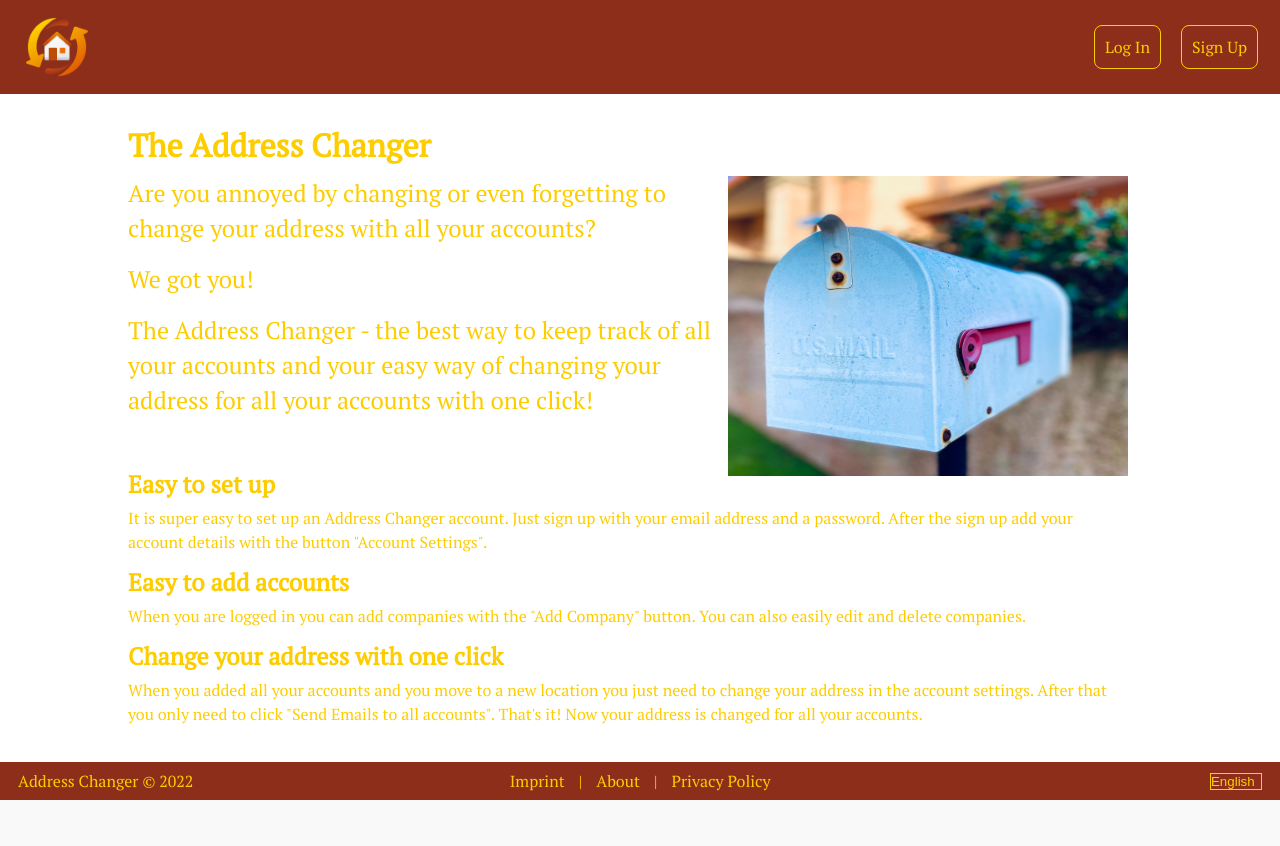
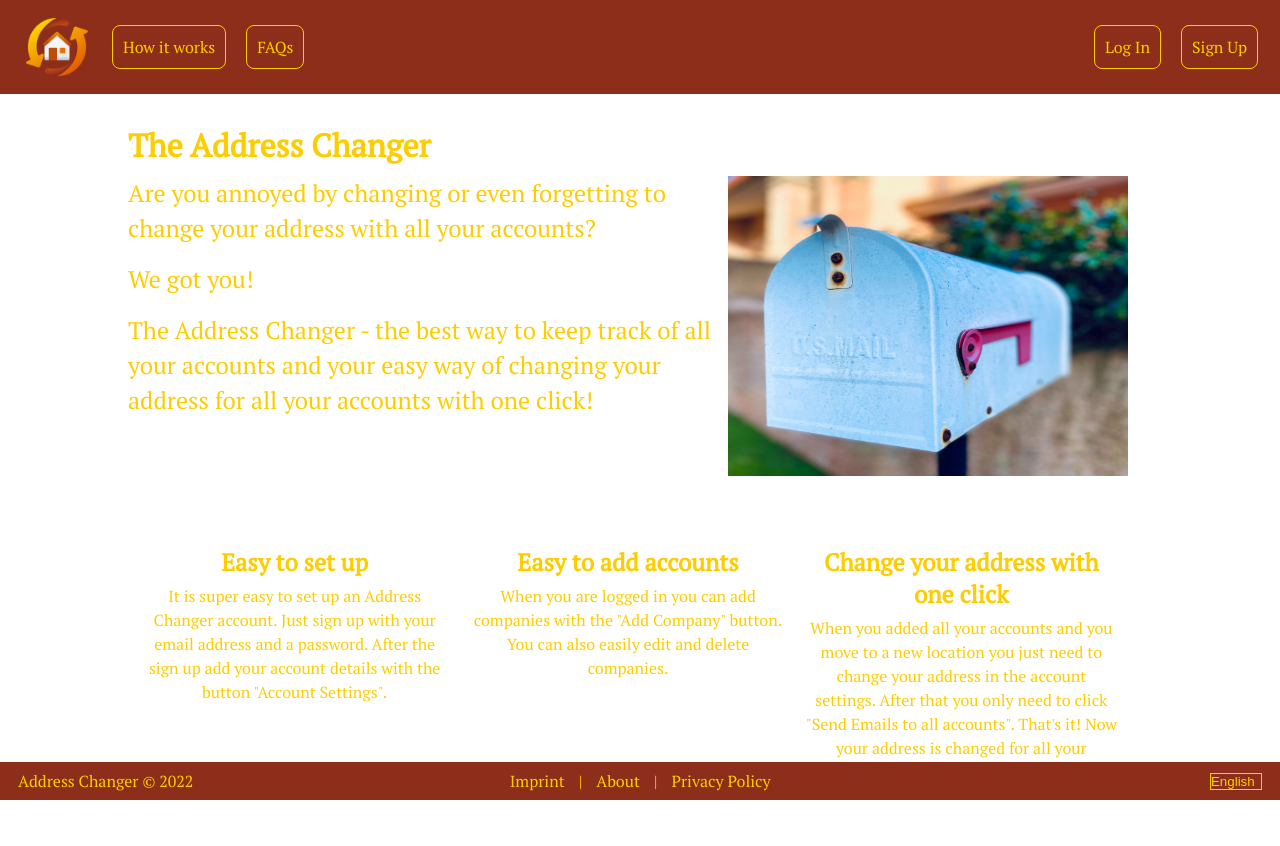
Before and after one commit to Melvin2306/id_19_responsive_design, a Flask app: page / in a window 1280 px wide. Before the commit the page ends 800 px from the top, so only its background shows below. Run offline with Flask 2, Linux system fonts and the light colour scheme.

Commit message:
Columns in root

```diff
--- a/app/static/css/base.css
+++ b/app/static/css/base.css
@@ -270,7 +270,7 @@ select.langselect option{
     #hamMenuContent {
         left: 0;
     }
-    #faq-button,#hiw-button {
+    #faq-button_ham,#hiw-button_ham {
         max-height: 5px;
         border-radius: 5px;
         padding: 5px;
@@ -283,10 +283,13 @@ select.langselect option{
         background-color: transparent;
         transition: border-color 0.7s, background-color 0.7s, color 0.7s;
     }
-    #faq-button:hover,#hiw-button:hover {
+    #faq-button_ham:hover,#hiw-button_ham:hover {
         background-color: var(--clr-secondary);
         border-color: transparent;
         color: var(--clr-primary);
+    }
+    #faq-button,#hiw-button {
+        display: none;
     }
 }
 
--- a/app/static/css/simple_pages/root.css
+++ b/app/static/css/simple_pages/root.css
@@ -33,6 +33,25 @@ p {
     font-size: 24px;
 }
 
+#rootpage {
+    display: flex;
+    flex-flow: row wrap;
+    align-items: center;
+}
+
+.columns {
+    padding: 10px 0;
+    width: 100%;
+    display: flex;
+    flex-flow: row wrap;
+}
+
+.columns > section {
+    flex: 1 1 120px;
+    margin: 10px;
+    text-align: center;
+}
+
 @media (max-width:1024px) {
     #mailbox_image {
         width: 300px;
--- a/app/templates/base.html
+++ b/app/templates/base.html
@@ -37,17 +37,27 @@
                             <img src="{{ url_for('static', filename='images/icon.png') }}" alt="adress-changer logo" id="logo_guest">
                         </a>
                     {% endif %}
+
                     <div class="dropdown" id="hamMenu">
                         <div class="dropdown-content" id="hamMenuContent">
-                            <a class ="button" id="hiw-button" href="{{ url_for('simple_pages.how_it_works') }}">
+                            <a class ="button" id="hiw-button_ham" href="{{ url_for('simple_pages.how_it_works') }}">
                                 How it works
                             </a>
-                            <a class ="button" id="faq-button" href="{{ url_for('simple_pages.faq') }}">
+                            <a class ="button" id="faq-button_ham" href="{{ url_for('simple_pages.faq') }}">
                                 FAQs
                             </a>
                         </div>
                     </div>
+
+                    <a class ="button" id="hiw-button" href="{{ url_for('simple_pages.how_it_works') }}">
+                        How it works
+                    </a>
+                    <a class ="button" id="faq-button" href="{{ url_for('simple_pages.faq') }}">
+                        FAQs
+                    </a>
+
                     <div id="placeholder"></div>
+
                     {% if current_user.is_authenticated %}
                         <a class ="button" id="settings" href="{{ url_for('users.get_settings', user_id=current_user.id) }}">
                             Account Settings
--- a/app/templates/simple_pages/root.html
+++ b/app/templates/simple_pages/root.html
@@ -10,7 +10,7 @@
 
 
 
-
+<div id="rootpage">
     <h1>
         The Address Changer
     </h1>
@@ -30,10 +30,11 @@
         </p>
     </div>
 
-<div id="text_lower">
-<h2 class="p_lower h2_lower">Easy to set up</h2>
+    <div class="columns">
+        <section class="text_lower" id="column1">
+            <h2>Easy to set up</h2>
 
-<p class="p_lower">
+            <p>
                 It is super easy to set up an Address Changer account.
                 Just
                 <a class ="link" id="signup" href="{{ url_for('users.get_signup') }}">
@@ -42,20 +43,26 @@
                 with your email address and a password.
                 After the sign up add your account details with the button "Account Settings".
             </p>
+        </section>
 
+        <section class="text_lower" id="column2">
             <h2>Easy to add accounts</h2>
 
-<p class="p_lower">
+            <p>
                 When you are logged in you can add companies with the "Add Company" button.
                 You can also easily edit and delete companies.
             </p>
+        </section>
 
-<h2 class="p_lower h2_lower">Change your address with one click</h2>
+        <section class="text_lower" id="column3">
+            <h2>Change your address with one click</h2>
 
-<p class="p_lower">
+            <p>
                 When you added all your accounts and you move to a new location you just need to change your address in the account settings.
                 After that you only need to click "Send Emails to all accounts".
                 That's it! Now your address is changed for all your accounts.
             </p>
+        </section>
+    </div>
 </div>
 {% endblock %}
```
Lines whose indentation alone changed are shown as unchanged.
